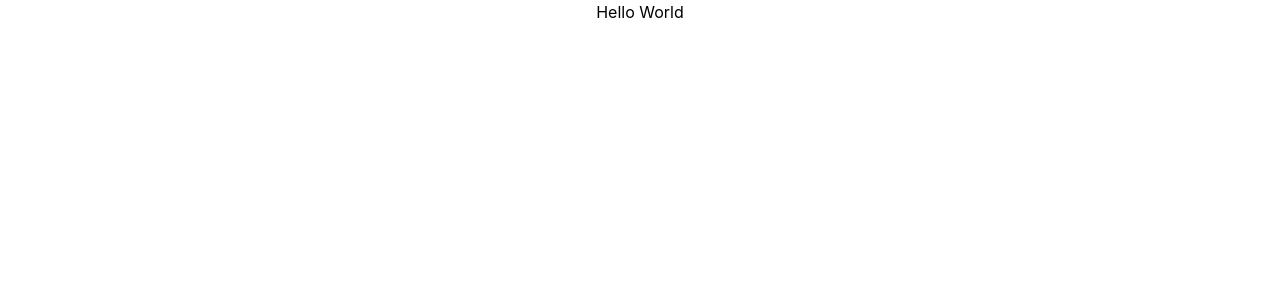
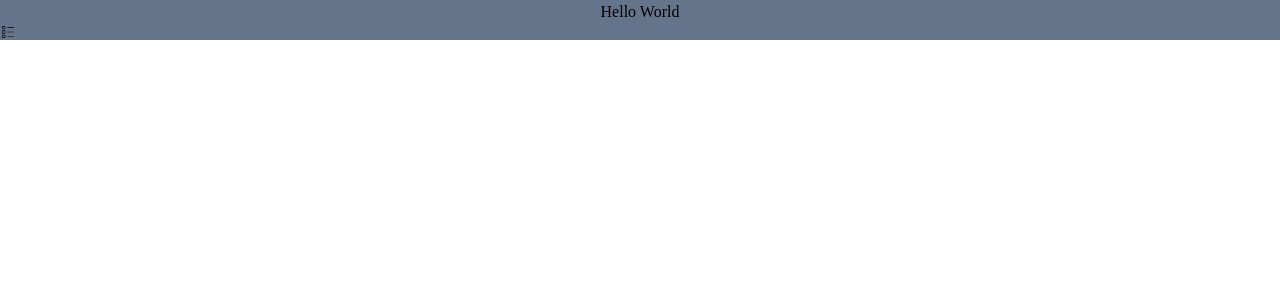
Before and after one commit to ngomanhthong0812/Supper-Phone, a React (Create React App) app in the folder client/: page / in a window 1280 px wide. Shown: the top 300 px of the page. Built offline with nearby package versions, Linux system fonts and the light colour scheme.

Commit message:
add font and icons

```diff
--- a/client/package.json
+++ b/client/package.json
@@ -8,6 +8,7 @@
     "@testing-library/user-event": "^13.5.0",
     "react": "^18.2.0",
     "react-dom": "^18.2.0",
+    "react-icons": "^5.0.1",
     "react-scripts": "5.0.1",
     "web-vitals": "^2.1.4"
   },
--- a/client/src/index.css
+++ b/client/src/index.css
@@ -2,6 +2,7 @@
 @tailwind components;
 @tailwind utilities;
 
+@import url("https://fonts.googleapis.com/css2?family=Nunito+Sans:opsz,wdth,wght@6..12,75..125,200..1000&display=swap");
 * {
   padding: 0;
   margin: 0;
@@ -10,18 +11,7 @@
 
 body {
   margin: 0;
-  font-family: -apple-system, BlinkMacSystemFont, 'Segoe UI', 'Roboto', 'Oxygen',
-    'Ubuntu', 'Cantarell', 'Fira Sans', 'Droid Sans', 'Helvetica Neue',
-    sans-serif;
+  font-family: Nunito;
   -webkit-font-smoothing: antialiased;
   -moz-osx-font-smoothing: grayscale;
 }
-
-code {
-  font-family: source-code-pro, Menlo, Monaco, Consolas, 'Courier New',
-    monospace;
-}
-
-.container_body {
-  max-width: 1259px;
-}
--- a/client/src/pages/Home.jsx
+++ b/client/src/pages/Home.jsx
@@ -1,9 +1,9 @@
 import React from 'react'
-
+import { CiBoxList } from "react-icons/ci";
 export default function Home() {
   return (
     <div>
-     <h1>Hello World</h1>
+     <h1 className='bg-slate-500'>Hello World <CiBoxList /></h1>
     </div>
   )
 }
--- a/client/tailwind.config.js
+++ b/client/tailwind.config.js
@@ -5,6 +5,7 @@ module.exports = {
   ],
   theme: {
     extend: {},
+
   },
   plugins: [],
 }
```
Also changed, not shown: 1 other file (tests, documents, lock files or other folders).
